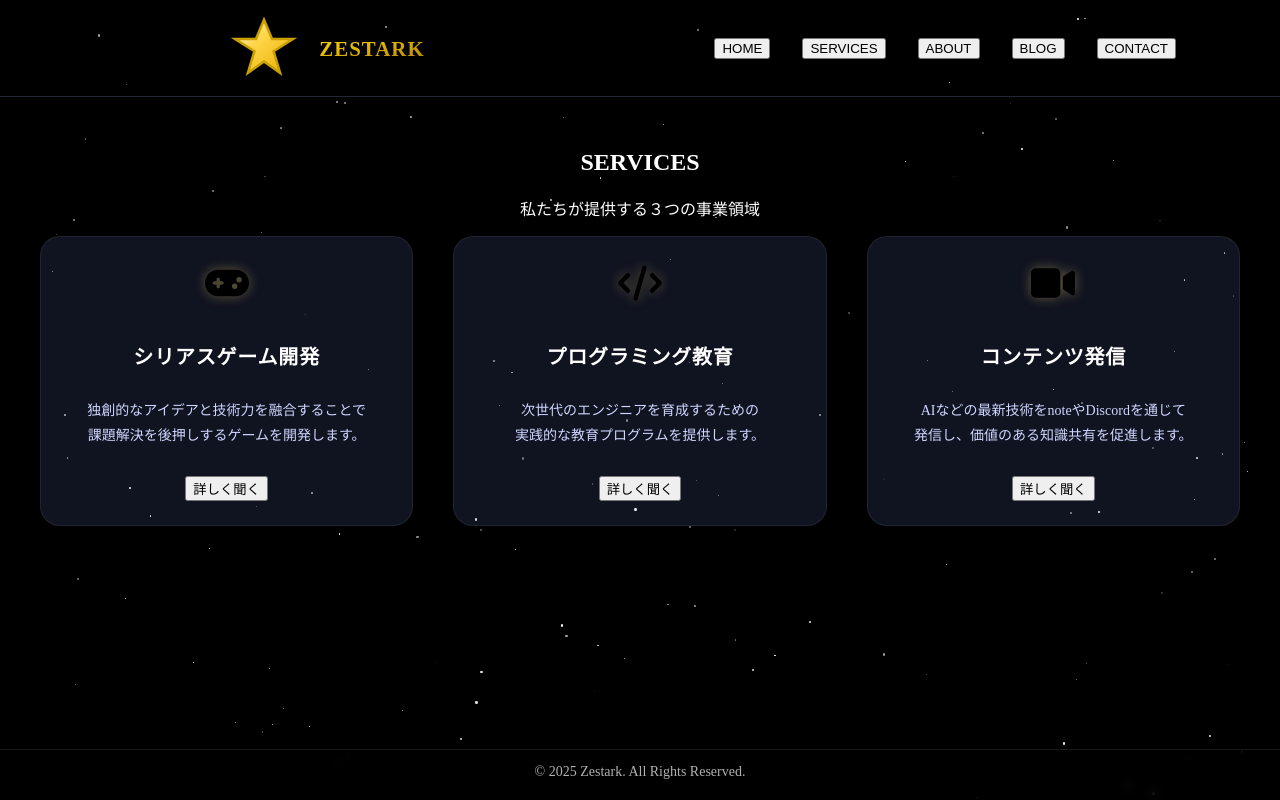
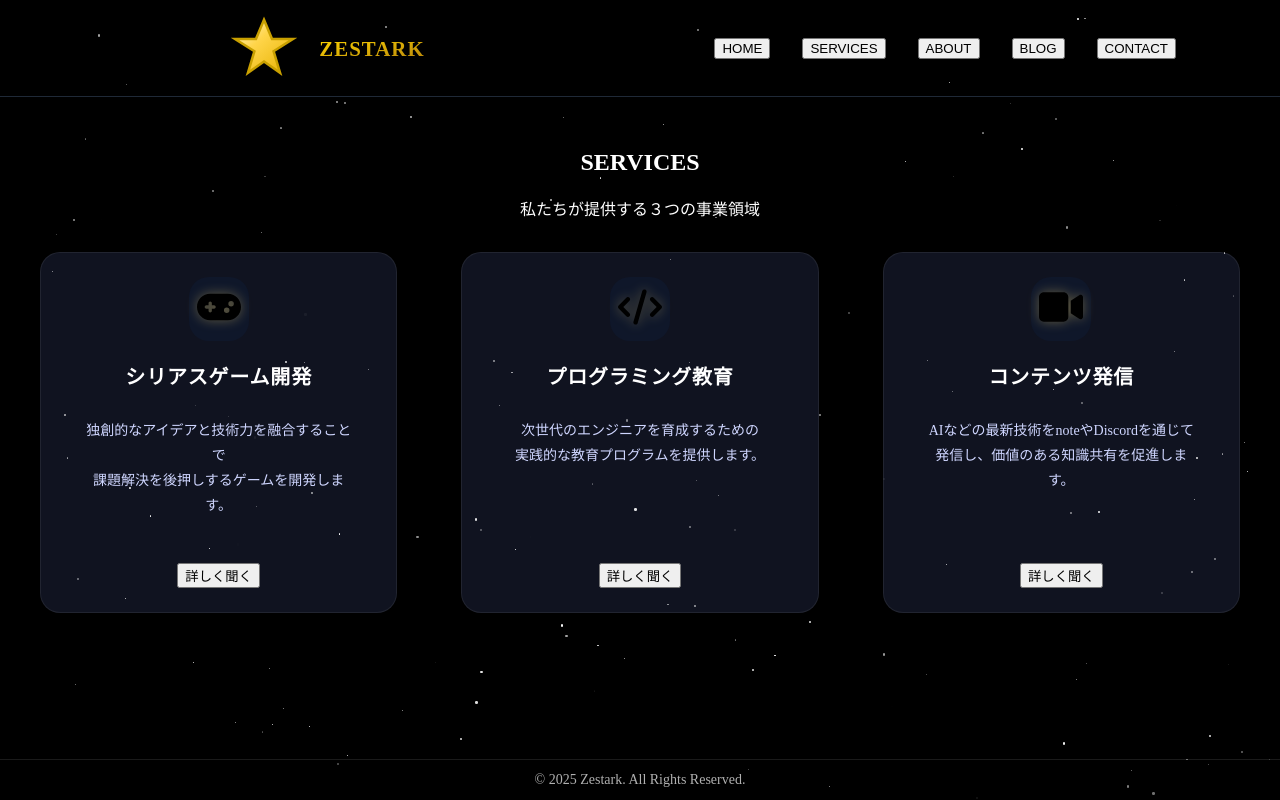
Before and after one commit to Kimurist2024/zestark-website_kimuraver, a Next.js app: page / in a window 1280 px wide. Both pictures are taken after a click on the button "SERVICES". Built offline with nearby package versions, Linux system fonts and the light colour scheme.

Commit message:
SERVICE画面修正2

```diff
--- a/app/globals.css
+++ b/app/globals.css
@@ -123,19 +123,18 @@ body {
   width: 100%;
   text-align: center;
   color: #ddd;
-  background: rgba(0, 0, 0, 0.4);
-  backdrop-filter: blur(6px);
+  background-color: rgba(0, 0, 0, 0.4);
   border-top: 1px solid rgba(255, 255, 255, 0.1);
 }
 
 .footer-inner {
   max-width: 900px;
-  margin: 0 auto;
+  margin: 8px auto;
 }
 
 .footer-copy {
   font-size: 14px;
-  margin-bottom: 20px;
+  line-height: 24px;
   opacity: 0.8;
 }
 
@@ -143,6 +142,10 @@ body {
   display: none;
 }
 
+small {
+  font-size: 24px;
+  line-height: 32px;
+}
 @media (max-width: 767px) {
   .footer-nav {
     display: flex;
--- a/components/layout/footer.tsx
+++ b/components/layout/footer.tsx
@@ -4,7 +4,7 @@ export default function Footer() {
   return (
     <footer className="footer-wrapper">
       <div className="footer-inner">
-        <p className="footer-copy">&copy; {year} Zestark. All Rights Reserved.</p>
+        <small className="footer-copy">&copy; {year} Zestark. All Rights Reserved.</small>
         <nav className="footer-nav">
           <a href="#home-section">Home</a>
           <a href="#services-section">Services</a>
--- a/components/sections/services-section.tsx
+++ b/components/sections/services-section.tsx
@@ -12,7 +12,7 @@ export default function ServicesSection({ onChangeSection }: ServicesSectionProp
         <p>私たちが提供する３つの事業領域</p>
       </div>
 
-      <div className="card-container grid grid-cols-3 gap-[40px]">
+      <div className="card-container grid grid-cols-3 gap-[64px]">
         <ServiceCard
           icon="/icons/indie-game.svg"
           title="シリアスゲーム開発"
--- a/components/ui/card.tsx
+++ b/components/ui/card.tsx
@@ -10,7 +10,9 @@ export default function ServiceCard({ icon, title, text, button, onClick }) {
   return (
     <div className="service-card">
       <div className="service-icon">
-        <img src={icon} alt={title} />
+        <div>
+          <img src={icon} alt={title} />
+        </div>
       </div>
       <h3 className="service-title">{title}</h3>
       <p className="service-text">{text}</p>
--- a/styles/style.css
+++ b/styles/style.css
@@ -189,6 +189,12 @@ main {
     line-height: 24px;
   }
 }
+/* ================================
+   tag
+================================ */
+p {
+  padding-bottom: 16px;
+}
 
 /* ================================
    HOME
@@ -223,7 +229,9 @@ main {
 }
 
 .service-icon {
-  margin-bottom: 12px;
+  border-radius: 20px;
+  padding: 8px;
+  background-color: var(--card-background);
 }
 
 .service-icon img {
--- a/styles/variables.css
+++ b/styles/variables.css
@@ -4,6 +4,7 @@
 :root {
   --color-gold: #f5d76e;
   --color-gold-shadow: rgba(245, 215, 110, 0.35);
+  --card-background: #0f172a;
 }
 
 /* ================================
```
Also changed, not shown: 1 other file (tests, documents, lock files or other folders).
